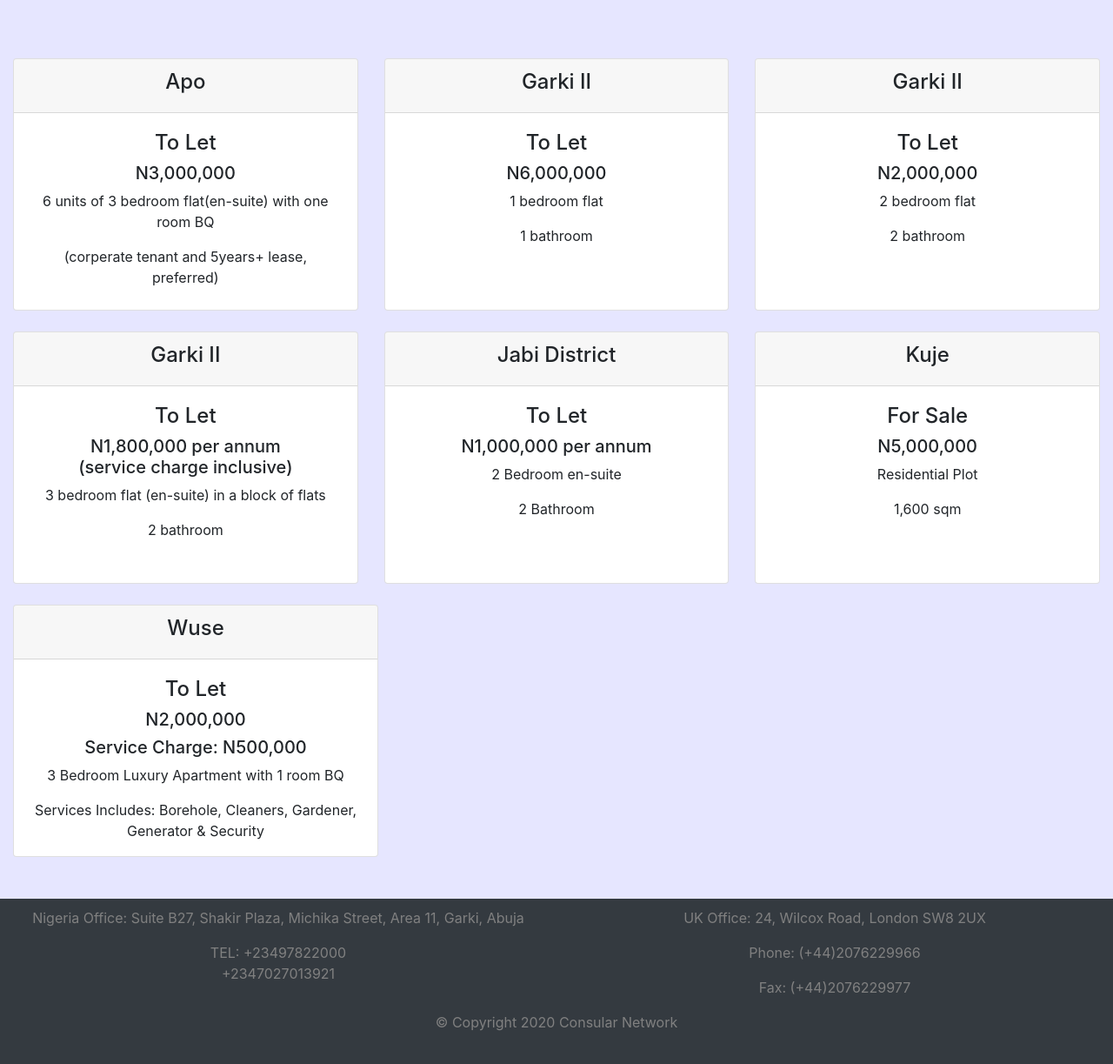
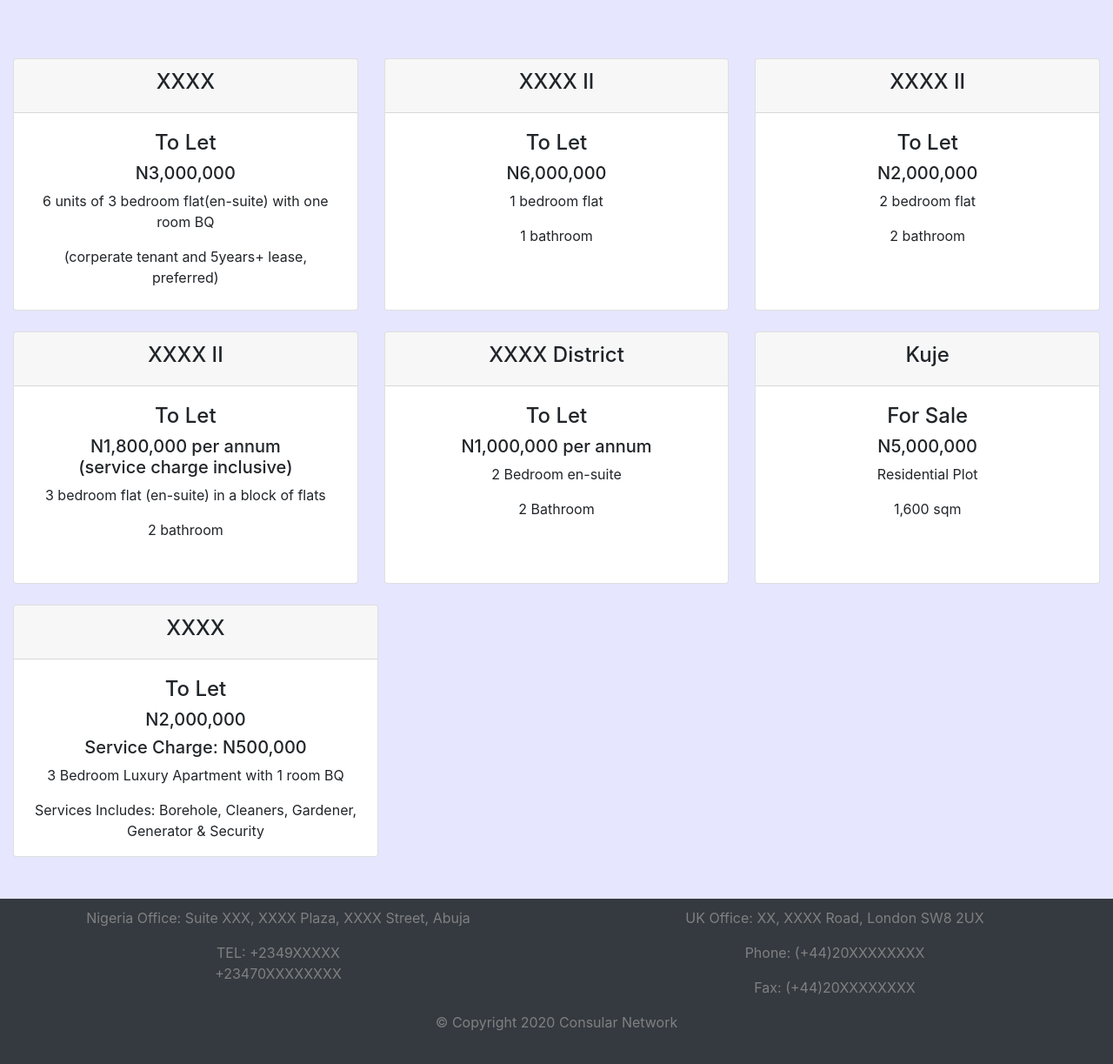
Before and after one commit to SandaCodes/Consular-Network, a plain HTML site: page listing.html in a window 1280 px wide. Shown: the part 623-1846 px from the top of the page at 87% size. Drawn offline with nearby package versions, Linux system fonts and the light colour scheme.

Commit message:
Update listing.html
Removed corporate info

```diff
--- a/listing.html
+++ b/listing.html
@@ -63,7 +63,7 @@
       <div class="card-deck">
         <div class="card listing">
           <div class="card-header">
-            <h4>Lekki Scheme 1 Lagos</h4>
+            <h4>XXXX Scheme 1 Lagos</h4>
           </div>
           <div class="card-body">
             <h4>For Sale</h4>
@@ -76,7 +76,7 @@
         </div>
         <div class="card listing">
           <div class="card-header">
-            <h4>Lekki Scheme 1 Lagos</h4>
+            <h4>XXXX Scheme 1 Lagos</h4>
           </div>
           <div class="card-body">
             <h4>For Sale</h4>
@@ -87,7 +87,7 @@
         </div>
         <div class="card listing">
           <div class="card-header">
-            <h4>Lekki Scheme 1 Lagos</h4>
+            <h4>XXXX Scheme 1 Lagos</h4>
           </div>
           <div class="card-body">
             <h4>For Sale</h4>
@@ -104,7 +104,7 @@
       <div class="card-deck">
         <div class="card listing ">
           <div class="card-header">
-            <h4>Apo</h4>
+            <h4>XXXX</h4>
           </div>
           <div class="card-body">
             <h4>To Let</h4>
@@ -115,7 +115,7 @@
         </div>
         <div class="card listing">
           <div class="card-header">
-            <h4>Garki II</h4>
+            <h4>XXXX II</h4>
           </div>
           <div class="card-body">
             <h4>To Let</h4>
@@ -126,7 +126,7 @@
         </div>
         <div class="card listing">
           <div class="card-header">
-            <h4>Garki II</h4>
+            <h4>XXXX II</h4>
           </div>
           <div class="card-body">
             <h4>To Let</h4>
@@ -140,7 +140,7 @@
     <div class="card-deck">
       <div class="card listing">
         <div class="card-header">
-          <h4>Garki II</h4>
+          <h4>XXXX II</h4>
         </div>
         <div class="card-body">
           <h4>To Let</h4>
@@ -151,7 +151,7 @@
       </div>
       <div class="card listing">
         <div class="card-header">
-          <h4>Jabi District</h4>
+          <h4>XXXX District</h4>
         </div>
         <div class="card-body">
           <h4>To Let</h4>
@@ -176,7 +176,7 @@
     <div class="pricing-column">
       <div class="card listing wuse">
         <div class="card-header">
-          <h4>Wuse</h4>
+          <h4>XXXX</h4>
         </div>
         <div class="card-body">
           <h4>To Let</h4>
@@ -193,13 +193,13 @@
   <section class="container-fluid" id="Contact">
     <div class="row">
       <div class="col">
-        <p>Nigeria Office: Suite B27, Shakir Plaza, Michika Street, Area 11, Garki, Abuja</p>
-        <p>TEL: +23497822000 <br>+2347027013921</p>
+        <p>Nigeria Office: Suite XXX, XXXX Plaza, XXXX Street, Abuja</p>
+        <p>TEL: +2349XXXXX <br>+23470XXXXXXXX</p>
       </div>
       <div class="col">
-        <p>UK Office: 24, Wilcox Road, London SW8 2UX</p>
-        <p>Phone: (+44)2076229966</p>
-        <p>Fax: (+44)2076229977</p>
+        <p>UK Office: XX, XXXX Road, London SW8 2UX</p>
+        <p>Phone: (+44)20XXXXXXXX</p>
+        <p>Fax: (+44)20XXXXXXXX</p>
       </div>
     </div>
     <p>© Copyright 2020 Consular Network</p>
```
